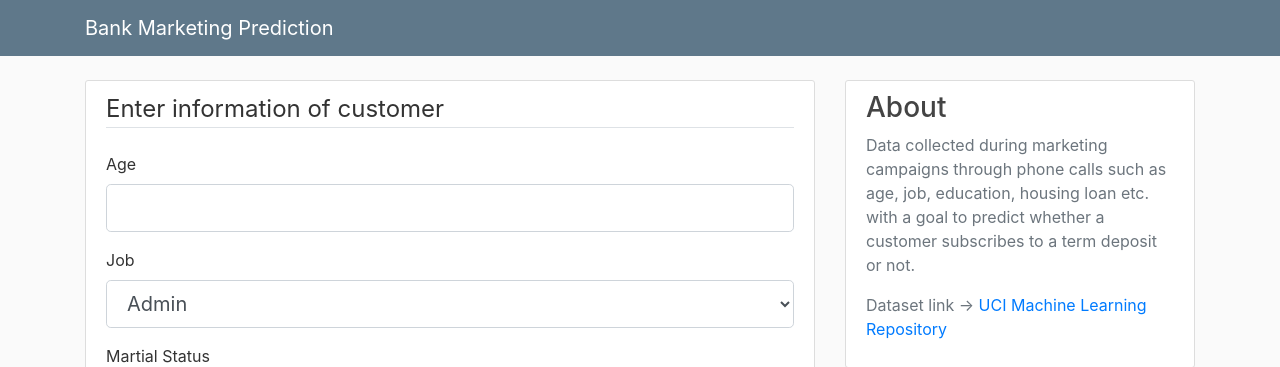
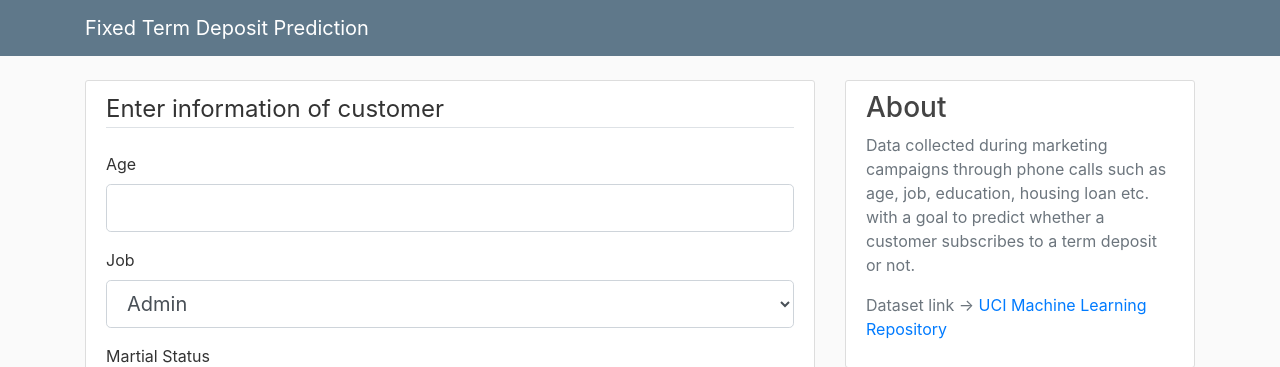
Before and after one commit to g-jindal2001/Fixed-Term-Deposit-Prediction, a Flask app: page / in a window 1280 px wide. Shown: the top 367 px of the page. Run offline with Flask 2, Linux system fonts and the light colour scheme; some libraries are stand-ins or nearby versions.

Commit message:
Updated Site name

```diff
--- a/templates/layout.html
+++ b/templates/layout.html
@@ -10,14 +10,14 @@
 
     <link rel="stylesheet" type="text/css" href="{{ url_for('static', filename='main.css') }}">
 
-    <title>Bank Marketing Prediction</title>
+    <title>Fixed Term Deposit Prediction</title>
 
 </head>
 <body>
     <header class="site-header">
       <nav class="navbar navbar-expand-md navbar-dark bg-steel fixed-top">
         <div class="container">
-          <a class="navbar-brand mr-4" href="/">Bank Marketing Prediction</a>
+          <a class="navbar-brand mr-4" href="/">Fixed Term Deposit Prediction</a>
           <button class="navbar-toggler" type="button" data-toggle="collapse" data-target="#navbarToggle" aria-controls="navbarToggle" aria-expanded="false" aria-label="Toggle navigation">
             <span class="navbar-toggler-icon"></span>
           </button>
```
Also changed, not shown: bank_marketing.png (deleted), imgs/bank_marketing.png (added), 2 other files.
